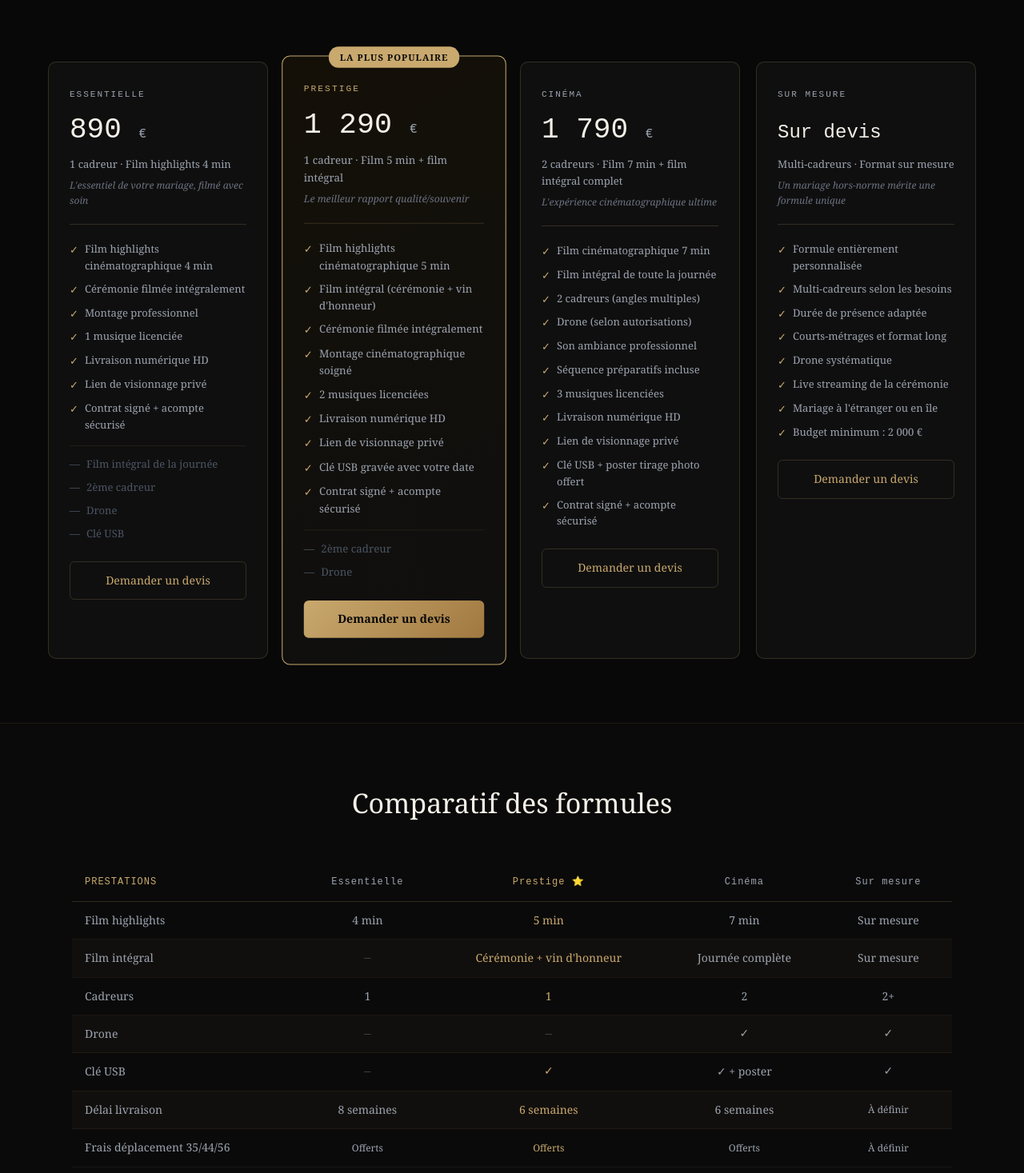
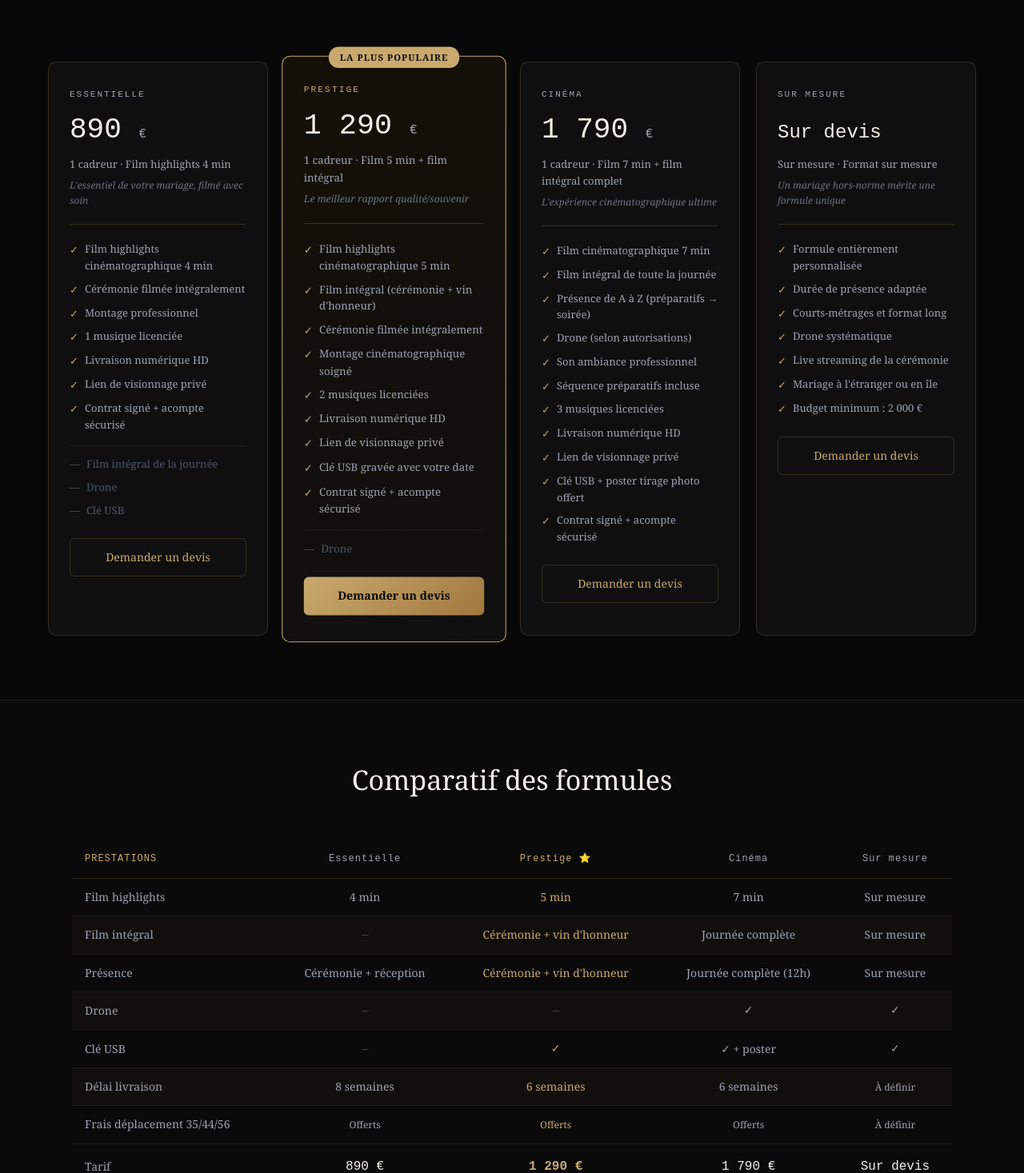
Before and after one commit to PierreBallin/google-business-guides, a Next.js app: page /tarifs-videaste-mariage in a window 1280 px wide. Shown: the part 573-2040 px from the top of the page at 80% size. Built offline with nearby package versions, Linux system fonts and the light colour scheme.

Commit message:
Supprime toutes les mentions de 2 cadreurs — 1 seul cadreur
Remplace "2 cadreurs" par "Journée complète" comme différenciateur
de la formule Cinéma. Met à jour tarifs, guide des prix et accueil.

https://claude.ai/code/session_01ULDRWwjSB4sGA41cEYQdd5

```diff
--- a/pages/index.jsx
+++ b/pages/index.jsx
@@ -82,7 +82,7 @@ const PROCESS = [
 const FORMULES = [
   { name: 'Essentielle', price: '890', duration: '1 cadreur · 4 min de highlights', included: ['Film highlights 4 min', 'Cérémonie complète', 'Montage professionnel', 'Musique licenciée', 'Livraison en 8 semaines'] },
   { name: 'Prestige', price: '1 290', duration: '1 cadreur · Film 5 min + intégral', popular: true, included: ['Film highlights 5 min', 'Film intégral (cérémonie + vin d\'honneur)', 'Cérémonie complète', 'Montage cinématographique', '2 musiques licenciées', 'Livraison en 6 semaines', 'Clé USB gravée offerte'] },
-  { name: 'Cinéma', price: '1 790', duration: '2 cadreurs · Film 7 min + intégral', included: ['Film cinématographique 7 min', 'Film intégral (journée complète)', '2 cadreurs (angles multiples)', 'Drone (selon autorisation)', 'Son ambiance professionnel', 'Séquence préparatifs', 'Livraison en 6 semaines', 'Clé USB + tirage poster'] },
+  { name: 'Cinéma', price: '1 790', duration: 'Journée complète · Film 7 min + intégral', included: ['Film cinématographique 7 min', 'Film intégral (journée complète)', 'Présence de A à Z (préparatifs → soirée)', 'Drone (selon autorisation)', 'Son ambiance professionnel', 'Séquence préparatifs incluse', 'Livraison en 6 semaines', 'Clé USB + tirage poster'] },
 ];
 
 const REASSURANCES = [
--- a/pages/tarifs-videaste-mariage.jsx
+++ b/pages/tarifs-videaste-mariage.jsx
@@ -15,7 +15,7 @@ const schema = {
     {
       '@type': 'Question',
       name: 'Combien coûte un vidéaste mariage en Bretagne ?',
-      acceptedAnswer: { '@type': 'Answer', text: 'Nos formules vont de 890 € (Essentielle, 1 cadreur, film 4 min) à 1790 € (Cinéma, 2 cadreurs, drone, film 7 min). Un devis personnalisé est toujours gratuit.' },
+      acceptedAnswer: { '@type': 'Answer', text: 'Nos formules vont de 890 € (Essentielle, film 4 min) à 1790 € (Cinéma, drone, journée complète, film 7 min). Un devis personnalisé est toujours gratuit.' },
     },
     {
       '@type': 'Question',
@@ -49,7 +49,6 @@ const FORMULES = [
     ],
     non: [
       'Film intégral de la journée',
-      '2ème cadreur',
       'Drone',
       'Clé USB',
     ],
@@ -74,7 +73,6 @@ const FORMULES = [
       'Contrat signé + acompte sécurisé',
     ],
     non: [
-      '2ème cadreur',
       'Drone',
     ],
   },
@@ -82,13 +80,13 @@ const FORMULES = [
     name: 'Cinéma',
     price: '1 790',
     accroche: 'L\'expérience cinématographique ultime',
-    cadreurs: '2 cadreurs',
+    cadreurs: '1 cadreur',
     film: 'Film 7 min + film intégral complet',
     livraison: '6 semaines',
     items: [
       'Film cinématographique 7 min',
       'Film intégral de toute la journée',
-      '2 cadreurs (angles multiples)',
+      'Présence de A à Z (préparatifs → soirée)',
       'Drone (selon autorisations)',
       'Son ambiance professionnel',
       'Séquence préparatifs incluse',
@@ -104,12 +102,11 @@ const FORMULES = [
     name: 'Sur mesure',
     price: 'Sur devis',
     accroche: 'Un mariage hors-norme mérite une formule unique',
-    cadreurs: 'Multi-cadreurs',
+    cadreurs: 'Sur mesure',
     film: 'Format sur mesure',
     livraison: 'À définir',
     items: [
       'Formule entièrement personnalisée',
-      'Multi-cadreurs selon les besoins',
       'Durée de présence adaptée',
       'Courts-métrages et format long',
       'Drone systématique',
@@ -124,7 +121,7 @@ const FORMULES = [
 const COMPARAISON = [
   { label: 'Film highlights', ess: '4 min', pre: '5 min', cin: '7 min', sur: 'Sur mesure' },
   { label: 'Film intégral', ess: '—', pre: 'Cérémonie + vin d\'honneur', cin: 'Journée complète', sur: 'Sur mesure' },
-  { label: 'Cadreurs', ess: '1', pre: '1', cin: '2', sur: '2+' },
+  { label: 'Présence', ess: 'Cérémonie + réception', pre: 'Cérémonie + vin d\'honneur', cin: 'Journée complète (12h)', sur: 'Sur mesure' },
   { label: 'Drone', ess: '—', pre: '—', cin: '✓', sur: '✓' },
   { label: 'Clé USB', ess: '—', pre: '✓', cin: '✓ + poster', sur: '✓' },
   { label: 'Délai livraison', ess: '8 semaines', pre: '6 semaines', cin: '6 semaines', sur: 'À définir' },
```
Also changed, not shown: pages/combien-coute-videaste-mariage.jsx (+5 -5 lines).
